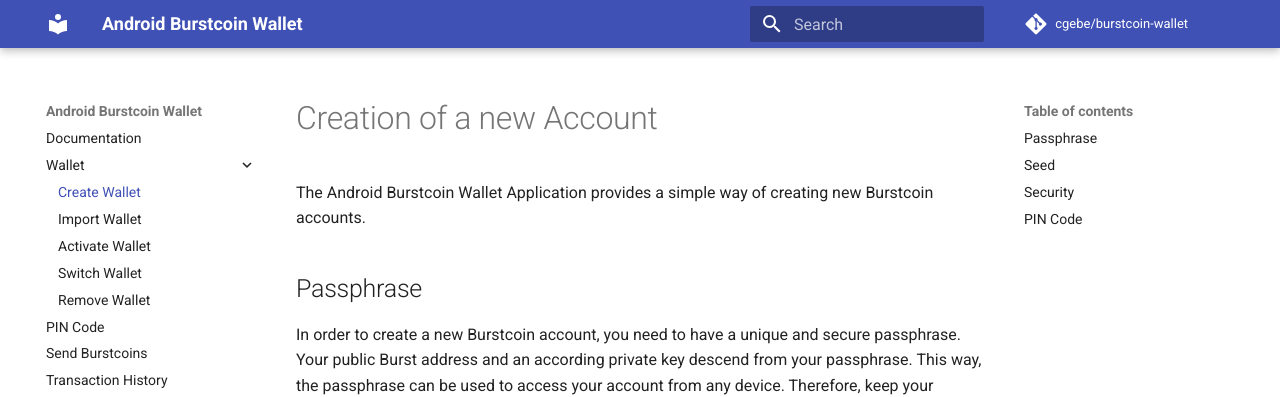
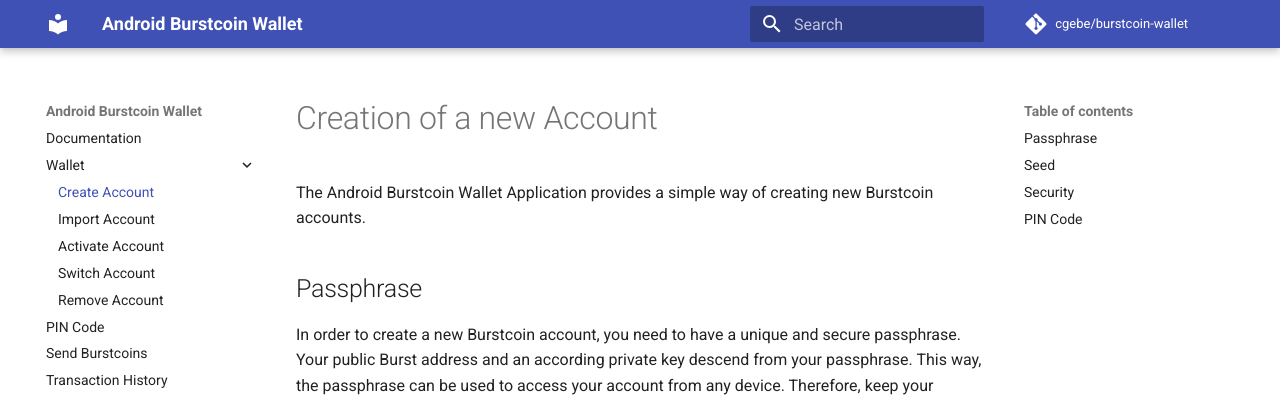
Before and after one commit to 2s3m4s5l15/burstcoin-mobile-doc, an MkDocs documentation site: the page built from docs/wallet/create.md, in a window 1280 px wide. Shown: the top 397 px of the page. Built offline with MkDocs 1.6.1 and Material for MkDocs 9.7.7, drawn with Linux system fonts in a browser that asks for light colours; comment, search, counter and statistics services are not loaded; old or Windows-style settings are respelled for this version of MkDocs.

Commit message:
link fix, nomenclature

```diff
--- a/docs/wallet/create.md
+++ b/docs/wallet/create.md
@@ -28,4 +28,4 @@ To ensure security, you have to write down the generated passphrase and recall e
 
 ## PIN Code
 
-To complete the generation of a new Burstcoin account, you need to set a PIN code for it. Please refer to [PIN Code](pin.md).
+To complete the generation of a new Burstcoin account, you need to set a PIN code for it. Please refer to [PIN Code](../pin.md).
--- a/mkdocs.yml
+++ b/mkdocs.yml
@@ -26,11 +26,11 @@ extra:
 pages:
   - Documentation: index.md
   - Wallet:
-      - Create Wallet: wallet/create.md
-      - Import Wallet: wallet/import.md
-      - Activate Wallet: wallet/activate.md
-      - Switch Wallet: wallet/switch.md
-      - Remove Wallet: wallet/remove.md
+      - Create Account: wallet/create.md
+      - Import Account: wallet/import.md
+      - Activate Account: wallet/activate.md
+      - Switch Account: wallet/switch.md
+      - Remove Account: wallet/remove.md
   - PIN Code: pin.md
   - Send Burstcoins: send.md
   - Transaction History: transactions.md
```
